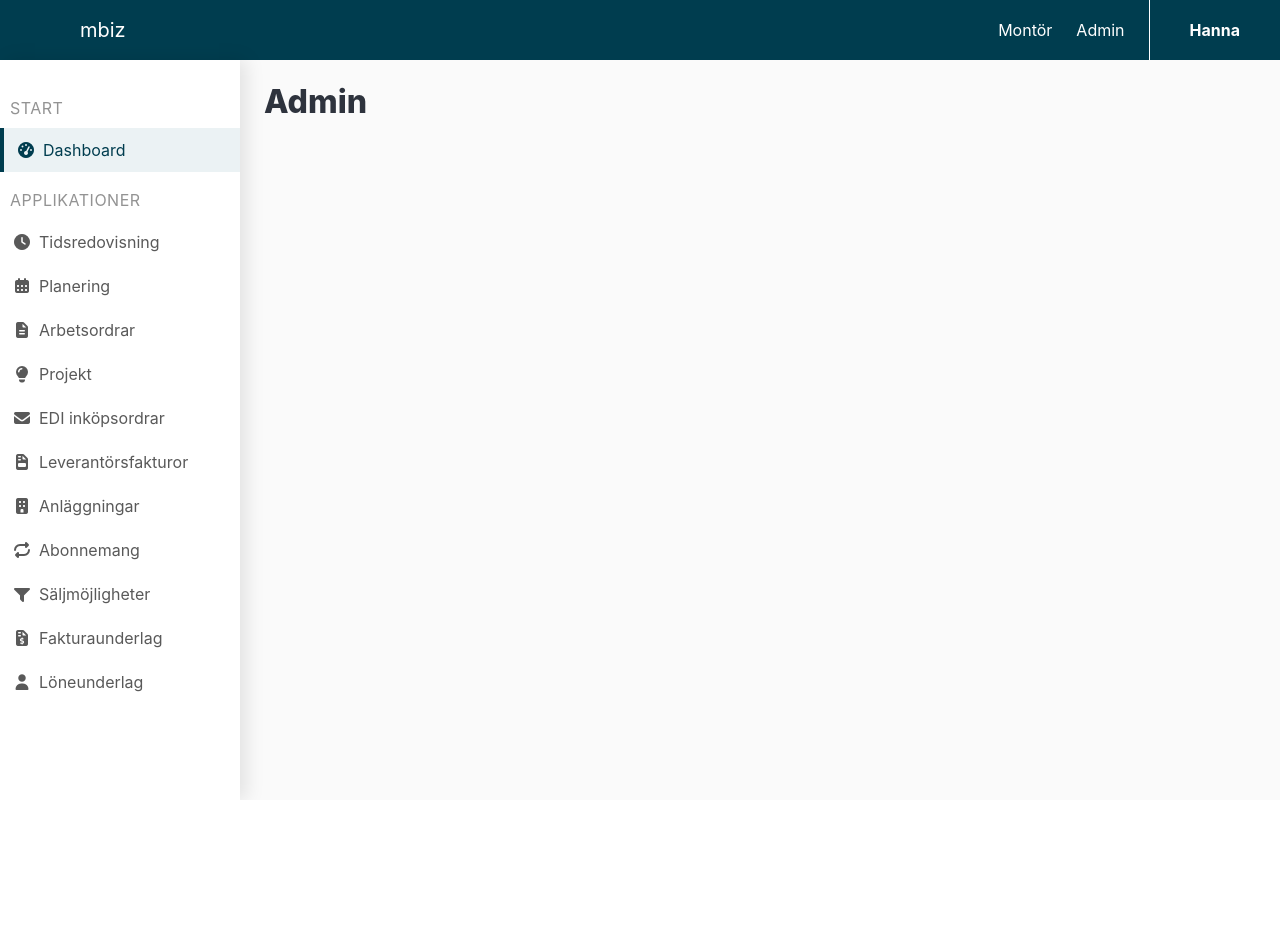
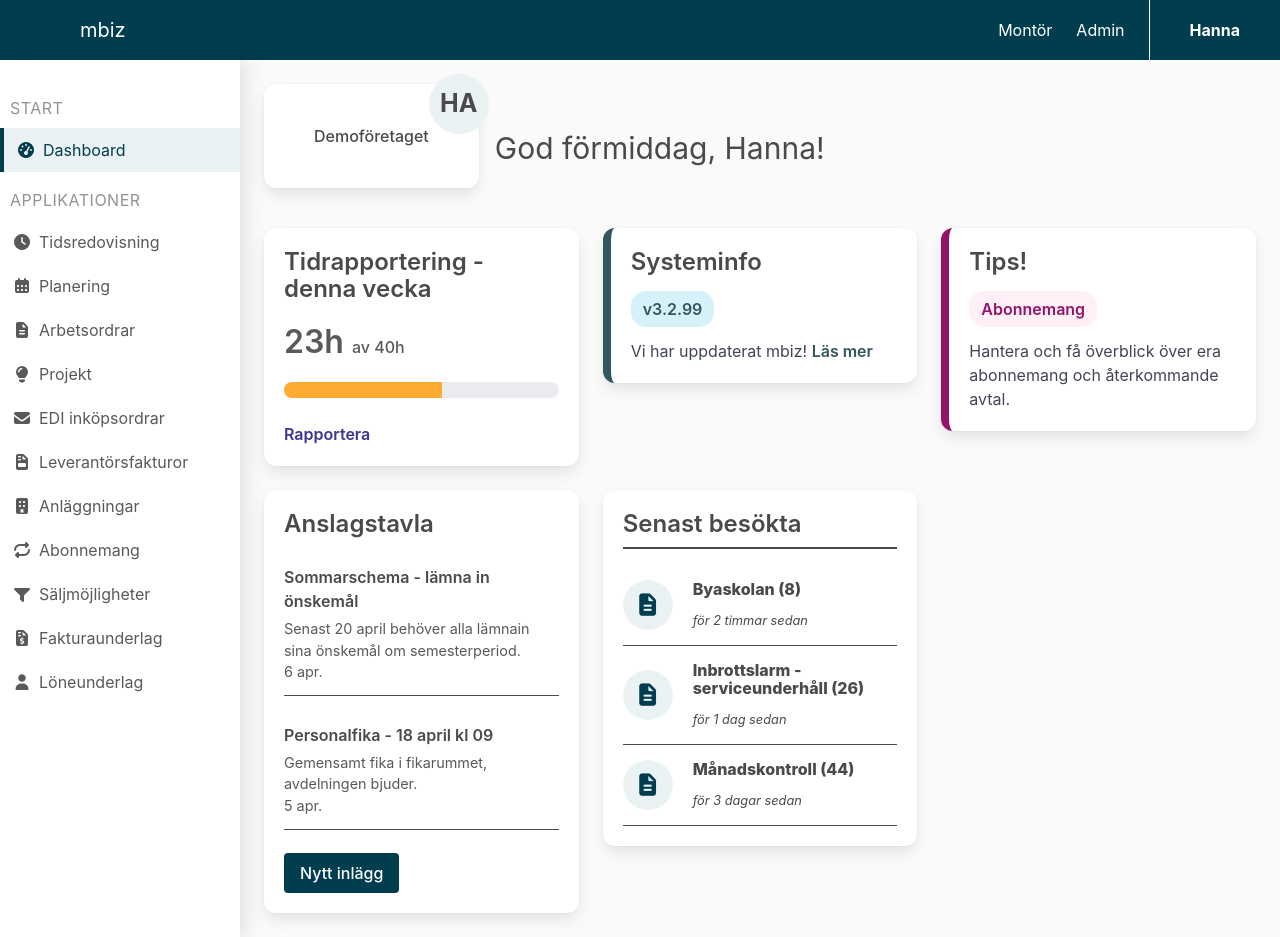
Before and after one commit to haan2402/dashboard-prototype, a Vue app: page /admin in a window 1280 px wide. Before the commit the page ends 800 px from the top, so only its background shows below. Built offline with nearby package versions, Linux system fonts and the light colour scheme.

Commit message:
komponent för anslagstavla, admin vyn kan se formulär för att skriva nytt inlägg, montör ser endast inläggen, lagt in komponenter i admin vyn också

```diff
--- a/src/assets/styles/_variables.scss
+++ b/src/assets/styles/_variables.scss
@@ -1,6 +1,7 @@
 //Brand colors
 $primary: #003D4F;
 $secondary: #EBF2F4;
+$sucess: #008A40;
 
 //Text colors
 $text-primary: #595959;
--- a/src/components/widgets/NoticeBoard.vue
+++ b/src/components/widgets/NoticeBoard.vue
@@ -0,0 +1,138 @@
+<!--widget föranslagstavlan-->
+<template>
+  <div class="box board-card">
+    <h3 class="widget-title is-5 mb-4 has-text-weight-semibold">Anslagstavla</h3>
+
+    <!--visar alla inlägg-->
+    <div v-for="post in posts" :key="post.id" class="post">
+        <div class="post-title">{{ post.title }}</div>
+        <div class="post-text">{{ post.text }}</div>
+        <div class="post-date">{{ formatDate(post.date) }}</div>
+    </div>
+
+    <!--endast "admin" kan skriva nytt inlägg-->
+    <button v-if="isAdmin" class="button is-link is-small mt-2" @click="showForm =!showForm">
+        Nytt inlägg
+    </button>
+
+    <div v-if="showForm && isAdmin" class="new-post">
+        <input  v-model="newTitle" class="input mb-2" placeholder="Titel">
+
+        <textarea v-model="newText" class="textarea" placeholder="Text"></textarea>
+
+        <button class="button button-add is-small mt-4" @click="addPost">Lägg till</button>
+    </div>
+  </div>
+</template>
+
+<script setup>
+    import { ref } from 'vue';
+    import { noticeBoardItems } from '@/mockdata/noticeBoardItem';
+
+    //props för att avgöra om användaren är admin eller inte och om formuläret visas i vyn
+    defineProps({
+        isAdmin: Boolean
+    })
+
+    const showForm = ref(false);
+    const newTitle = ref('');
+    const newText = ref('');
+
+    //hämtar data från localStorage eller mockdata
+    const savedPosts = localStorage.getItem('noticeBoard');
+    const posts = ref(savedPosts ? JSON.parse(savedPosts) : noticeBoardItems);
+
+    //sparar inlägg i localStorage
+    function savePost() {
+        localStorage.setItem('noticeBoard', JSON.stringify(posts.value));
+    }
+
+    //lägger till nytt inlägg
+    function addPost() {
+        if(!newTitle.value || !newText.value) return;
+
+        posts.value.unshift({
+            id: Date.now(),
+            title: newTitle.value,
+            text: newText.value,
+            date: new Date()
+        })
+
+        savePost();
+
+        newTitle.value = '';
+        newText.value = '';
+        showForm.value = false;
+    }
+
+    //formaterar datum
+    function formatDate(date) {
+        return new Date(date).toLocaleString('sv-SE', {
+            day: 'numeric',
+            month: 'short'
+        })
+    }
+</script>
+
+<!--kompletterande styling-->
+<style scoped lang="scss">
+@use "@/assets/styles/_variables.scss" as*;
+
+    .widget-title {
+        color: $text-title;
+    }
+
+    .post {
+        padding: 12px 0;
+        border-bottom: 1px solid $text-title;
+        margin-bottom: 15px;
+    }
+
+    .post-title {
+        font-weight: $font-weight-secondary;
+        color: $text-title;
+        font-size: 1em;
+    }
+
+    .post-text {
+        color: $text-primary;
+        font-size: 0.9em;
+        margin-top: 5px;
+    }
+
+    .post-date {
+        color: $text-primary;
+        font-size: 0.9em;
+    }
+
+    .button.is-link {
+        background-color: $primary;
+        color: $text-white;
+        border: none;
+        font-size: 1em;
+    }
+
+    .button-add {
+        background-color: $sucess;
+        color: $text-white;
+        border: none;
+        font-size: 1em;
+    }
+
+    .new-post {
+        margin-top: 12px;
+        padding-top: 10px;
+    }
+
+    .input,
+    .textarea {
+        border: 1px solid $text-secondary;
+    }
+
+    .input:focus,
+    .textarea:focus {
+        border-color: $primary;
+        box-shadow: none;
+    }
+
+</style>
--- /dev/null
+++ b/src/mockdata/noticeBoardItem.js
@@ -0,0 +1,16 @@
+//mockdata för anslagstavla, används i komponenten NoticeBoard.vue
+
+export const noticeBoardItems = [
+    {
+        id: 1,
+        title: "Sommarschema - lämna in önskemål",
+        text: "Senast 20 april behöver alla lämnain sina önskemål om semesterperiod.",
+        date: "2026-04-06"
+    },
+    {
+        id: 2,
+        title: "Personalfika - 18 april kl 09",
+        text: "Gemensamt fika i fikarummet, avdelningen bjuder.",
+        date: "2026-04-05"
+    },
+]
--- a/src/views/AdminView.vue
+++ b/src/views/AdminView.vue
@@ -1,7 +1,43 @@
-<script setup></script>
+<script setup>
+import TopInfoBar from '@/components/TopInfoBar.vue';
+import NoticeBoard from '@/components/widgets/NoticeBoard.vue';
+import RecentlyVisited from '@/components/widgets/RecentlyVisited.vue';
+import SystemInfo from '@/components/widgets/SystemInfo.vue';
+import TimeReport from '@/components/widgets/TimeReport.vue';
+import Tips from '@/components/widgets/Tips.vue';
 
+const user = {
+  role: "admin"
+}
+</script>
+
+<!--vy för admin/ekonomi-->
 <template>
-  <h1>Admin</h1>
+  <TopInfoBar />
+
+  <div class="columns is-multiline">
+
+  <div class="column is-4">
+    <TimeReport />
+  </div>
+
+  <div class="column is-4">
+    <SystemInfo />
+  </div>
+
+  <div class="column is-4">
+    <Tips />
+  </div>
+
+  <div class="column is-4">
+    <NoticeBoard :isAdmin="user.role === 'admin'" />
+  </div>
+
+
+  <div class="column is-4">
+    <RecentlyVisited />
+  </div>
+</div>
 </template>
 
 <style scoped></style>
--- a/src/views/MontorView.vue
+++ b/src/views/MontorView.vue
@@ -1,9 +1,13 @@
 <script setup>
 import TopInfoBar from '@/components/TopInfoBar.vue';
+import NoticeBoard from '@/components/widgets/NoticeBoard.vue';
 import RecentlyVisited from '@/components/widgets/RecentlyVisited.vue';
 import SystemInfo from '@/components/widgets/SystemInfo.vue';
 import TimeReport from '@/components/widgets/TimeReport.vue';
-import Tips from '@/components/widgets/Tips.vue';
+
+const user = {
+  role: "montor"
+}
 </script>
 
 <!--vy för montörer-->
@@ -20,8 +24,9 @@ import Tips from '@/components/widgets/Tips.vue';
     <SystemInfo />
   </div>
 
+
   <div class="column is-4">
-    <Tips />
+    <NoticeBoard :isAdmin="user.role === 'admin'" />
   </div>
 
 
```
